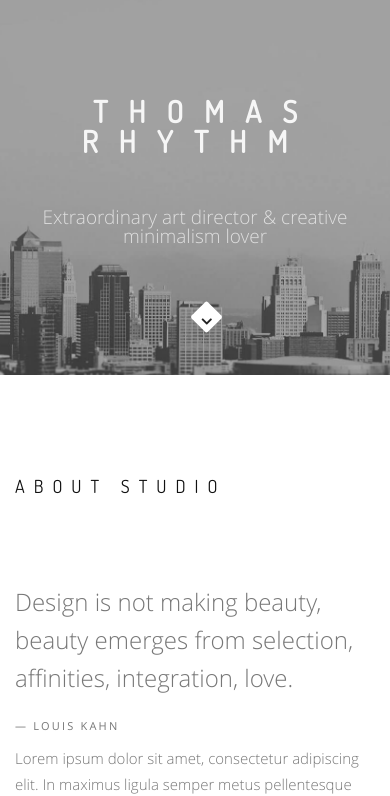
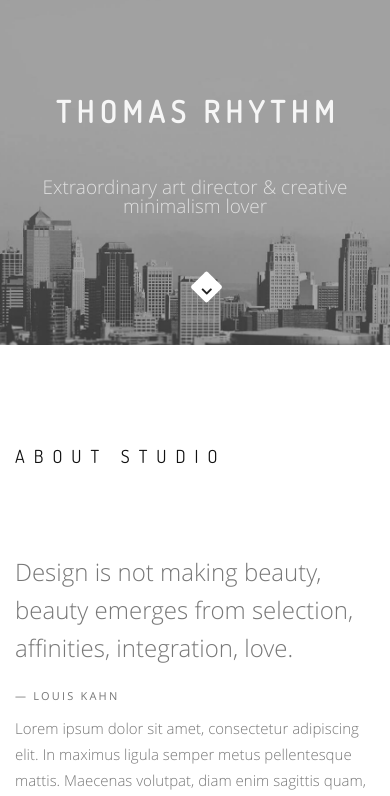
Before and after one commit to AVMykolaiovych/easycode-landing, a plain HTML site: page index.html in a window 390 px wide. Shown: the part 53-849 px from the top of the page. Drawn offline with nearby package versions, Linux system fonts and the light colour scheme; some packages are replaced by stand-ins of ours.

Commit message:
fix adaptive styles

```diff
--- a/css/style.css
+++ b/css/style.css
@@ -567,6 +567,12 @@ textarea.form-control {
 		text-indent: .7em;
 	}
 }
+@media (max-width: 576px) {
+	.inner-content h1 {
+		letter-spacing: .2em;
+		text-indent: .2em;
+	}
+}
 /* main style end */
 
 /* about studio start */
@@ -975,7 +981,7 @@ textarea.form-control {
 }
 @media (max-width: 576px) {
 	.review-wrapper > p {
-		max-width: 190px;
+		max-width: 220px;
 		font-size: 14px;
 	}
 }
```
